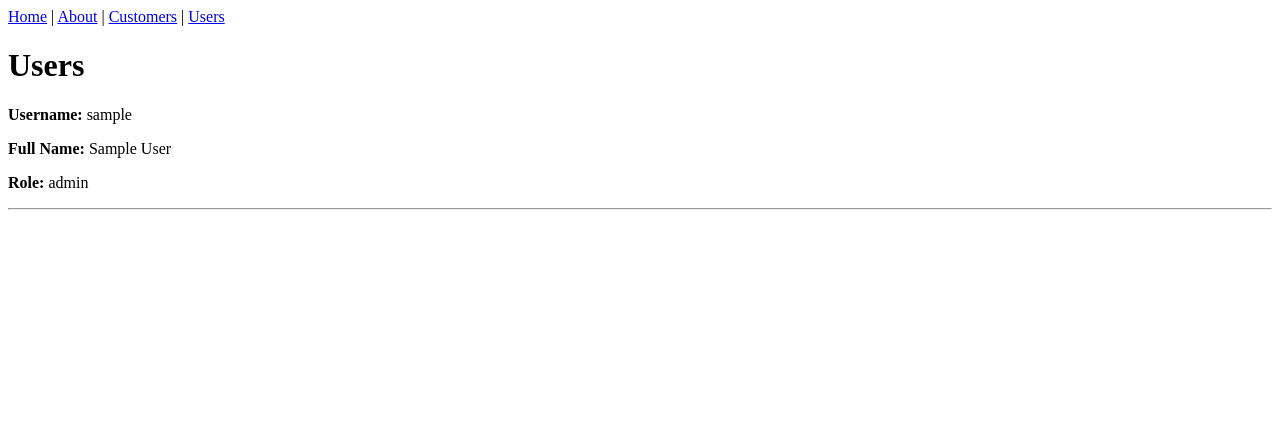
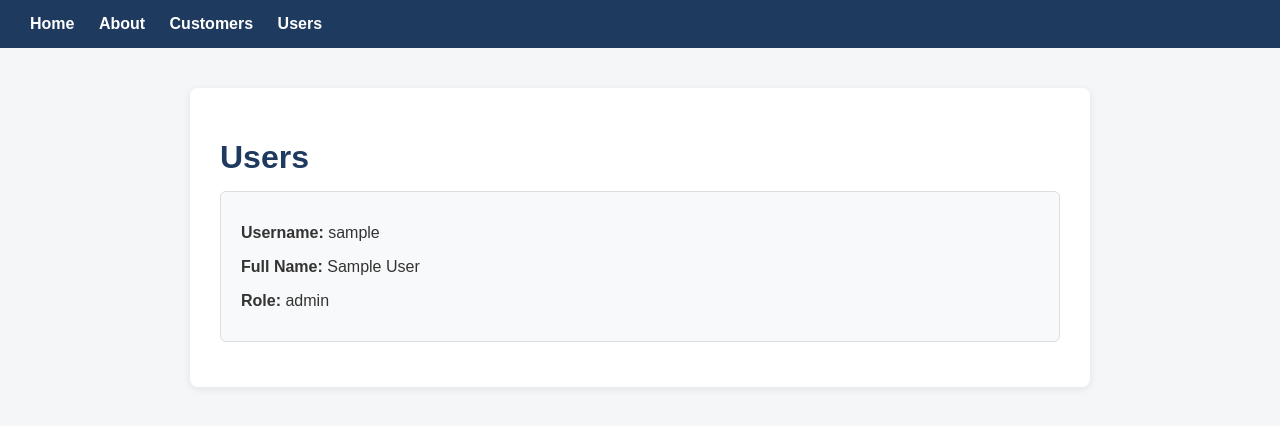
Before and after one commit to chadwin25/santiago, a CodeIgniter 4 app: the page made by tfa1/app/Views/users.php in a window 1280 px wide. Shown: the top 426 px of the page. Run offline with PHP 8.4 and a stand-in for CodeIgniter, Linux system fonts and the light colour scheme; the template is opened without the code that fills it: most values are stand-ins (such as "Sample title", 1, 10 or a date in 2020); some libraries are stand-ins or nearby versions.

Commit message:
Add TFA1 styling

```diff
--- a/tfa1/app/Views/users.php
+++ b/tfa1/app/Views/users.php
@@ -2,27 +2,30 @@
 <html>
 <head>
     <title>Users</title>
+    <link rel="stylesheet" href="<?= base_url('style.css') ?>">
 </head>
 <body>
 
     <nav>
-    <a href="<?= base_url() ?>">Home</a> |
-    <a href="<?= base_url('about') ?>">About</a> |
-    <a href="<?= base_url('customers') ?>">Customers</a> |
+        <a href="<?= base_url() ?>">Home</a>
+        <a href="<?= base_url('about') ?>">About</a>
+        <a href="<?= base_url('customers') ?>">Customers</a>
         <a href="<?= base_url('users') ?>">Users</a>
     </nav>
 
+    <div class="container">
         <h1>Users</h1>
 
         <?php foreach ($users as $user): ?>
 
+            <div class="card">
                 <p><strong>Username:</strong> <?= esc($user['username']) ?></p>
                 <p><strong>Full Name:</strong> <?= esc($user['full_name']) ?></p>
                 <p><strong>Role:</strong> <?= esc($user['role']) ?></p>
-
-        <hr>
+            </div>
 
         <?php endforeach; ?>
+    </div>
 
 </body>
 </html>
--- /dev/null
+++ b/tfa1/public/style.css
@@ -0,0 +1,72 @@
+* {
+    box-sizing: border-box;
+}
+
+body {
+    margin: 0;
+    font-family: Arial, sans-serif;
+    background-color: #f4f6f8;
+    color: #333;
+}
+
+nav {
+    background-color: #1f3a5f;
+    padding: 15px 30px;
+}
+
+nav a {
+    color: white;
+    text-decoration: none;
+    margin-right: 20px;
+    font-weight: bold;
+}
+
+nav a:hover {
+    text-decoration: underline;
+}
+
+.container {
+    max-width: 900px;
+    margin: 40px auto;
+    padding: 30px;
+    background-color: white;
+    border-radius: 8px;
+    box-shadow: 0 2px 8px rgba(0, 0, 0, 0.08);
+}
+
+h1 {
+    color: #1f3a5f;
+    margin-bottom: 15px;
+}
+
+p {
+    line-height: 1.6;
+}
+
+.card {
+    background-color: #f8f9fa;
+    border: 1px solid #ddd;
+    border-radius: 6px;
+    padding: 20px;
+    margin-bottom: 15px;
+}
+
+.card p {
+    margin: 8px 0;
+}
+
+@media (max-width: 600px) {
+    nav {
+        padding: 15px;
+    }
+
+    nav a {
+        display: inline-block;
+        margin-bottom: 8px;
+    }
+
+    .container {
+        margin: 20px;
+        padding: 20px;
+    }
+}
```
Also changed, not shown: tfa1/app/Views/customers.php (+8 -5 lines), tfa1/app/Views/pages/about.php (+9 -6 lines), tfa1/app/Views/pages/landing.php (+9 -6 lines). Lines whose indentation alone changed are shown as unchanged.
